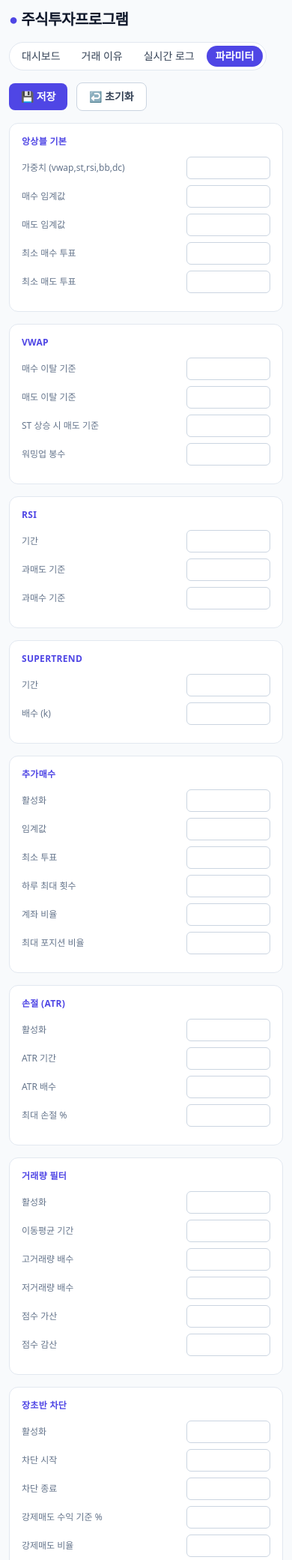
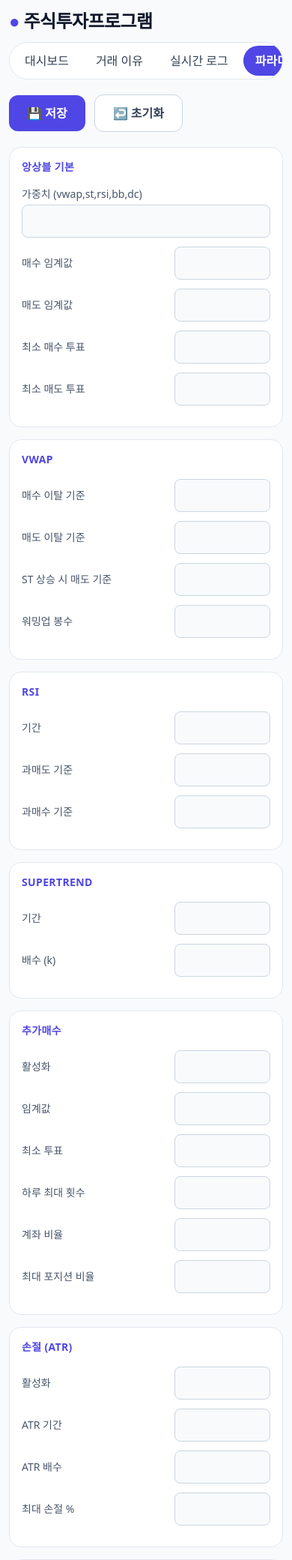
Before and after one commit to inwhan987/-, a FastAPI app: page /params in a window 390 px wide. Shown: the top 2081 px of the page at 75% size. Run offline with FastAPI, Linux system fonts and the light colour scheme; data that the repository does not hold is empty; some libraries are stand-ins or nearby versions.

Commit message:
feat: 파라미터 페이지 모바일 최적화 (폰트 확대, 터치 영역, 반응형)
Co-Authored-By: Claude Sonnet 4.6 <noreply@anthropic.com>

```diff
--- a/stock_bot/web/templates/params.html
+++ b/stock_bot/web/templates/params.html
@@ -2,70 +2,74 @@
 <html lang="ko">
 <head>
 <meta charset="UTF-8">
-<meta name="viewport" content="width=device-width, initial-scale=1">
+<meta name="viewport" content="width=device-width, initial-scale=1, maximum-scale=1">
 <title>파라미터 — 주식투자프로그램</title>
 <script src="https://cdn.tailwindcss.com"></script>
 <style>
-  input.changed { outline: 2px solid #f59e0b; }
-  #bt-output { font-family: 'Consolas', 'D2Coding', monospace; white-space: pre; }
+  input.changed { outline: 2px solid #f59e0b; background: #fffbeb; }
+  #bt-output { font-family: 'Consolas', 'D2Coding', monospace; white-space: pre; overflow-x: auto; }
+  /* 모바일 탭 스크롤 */
+  nav { overflow-x: auto; -webkit-overflow-scrolling: touch; scrollbar-width: none; }
+  nav::-webkit-scrollbar { display: none; }
+  /* 터치 타겟 최소 44px */
+  input[data-key], select { min-height: 44px; font-size: 16px !important; }
+  button { min-height: 44px; }
 </style>
 </head>
-<body class="bg-slate-50 text-slate-900 antialiased">
-<div class="max-w-6xl mx-auto p-3 sm:p-6 space-y-4">
+<body class="bg-slate-50 text-slate-900 antialiased text-base">
+<div class="max-w-6xl mx-auto p-3 sm:p-6 space-y-5">
 
   <!-- 헤더 / 네비 -->
-  <header class="flex flex-col sm:flex-row sm:items-center sm:justify-between gap-3">
-    <div class="flex items-center gap-4 flex-wrap">
-      <h1 class="text-xl sm:text-2xl font-extrabold tracking-tight">
-        <span class="text-indigo-600">●</span> 주식투자프로그램
-      </h1>
-      <nav class="text-sm flex items-center gap-1 bg-white rounded-full px-1 py-1 border border-slate-200">
-        <a href="/" class="px-3 py-1 rounded-full text-slate-700 hover:bg-slate-100">대시보드</a>
-        <a href="/reasons" class="px-3 py-1 rounded-full text-slate-700 hover:bg-slate-100">거래 이유</a>
-        <a href="/logs" class="px-3 py-1 rounded-full text-slate-700 hover:bg-slate-100">실시간 로그</a>
-        <a href="/params" class="px-3 py-1 rounded-full font-semibold bg-indigo-600 text-white">파라미터</a>
-      </nav>
-    </div>
+  <header class="flex flex-col gap-3">
+    <h1 class="text-2xl sm:text-3xl font-extrabold tracking-tight">
+      <span class="text-indigo-600">●</span> 주식투자프로그램
+    </h1>
+    <nav class="flex items-center gap-1 bg-white rounded-full px-1 py-1 border border-slate-200 w-fit max-w-full">
+      <a href="/" class="px-4 py-2 rounded-full text-slate-700 hover:bg-slate-100 font-medium whitespace-nowrap">대시보드</a>
+      <a href="/reasons" class="px-4 py-2 rounded-full text-slate-700 hover:bg-slate-100 font-medium whitespace-nowrap">거래 이유</a>
+      <a href="/logs" class="px-4 py-2 rounded-full text-slate-700 hover:bg-slate-100 font-medium whitespace-nowrap">실시간 로그</a>
+      <a href="/params" class="px-4 py-2 rounded-full font-bold bg-indigo-600 text-white whitespace-nowrap">파라미터</a>
+    </nav>
   </header>
 
   <!-- 액션 버튼 -->
   <div class="flex items-center gap-3 flex-wrap">
     <button id="btn-save"
-      class="px-4 py-2 bg-indigo-600 text-white text-sm font-semibold rounded-lg hover:bg-indigo-700 transition">
+      class="px-6 py-3 bg-indigo-600 text-white text-base font-bold rounded-xl hover:bg-indigo-700 active:scale-95 transition shadow-sm">
       💾 저장
     </button>
     <button id="btn-reset"
-      class="px-4 py-2 bg-white border border-slate-300 text-slate-700 text-sm font-semibold rounded-lg hover:bg-slate-100 transition">
+      class="px-6 py-3 bg-white border border-slate-300 text-slate-700 text-base font-semibold rounded-xl hover:bg-slate-100 active:scale-95 transition">
       ↩ 초기화
     </button>
-    <span id="save-msg" class="text-sm text-green-600 font-medium hidden">✓ 저장됐습니다</span>
-    <span id="save-err" class="text-sm text-red-500 font-medium hidden"></span>
+    <span id="save-msg" class="text-base text-green-600 font-semibold hidden">✓ 저장됐습니다</span>
+    <span id="save-err" class="text-base text-red-500 font-semibold hidden"></span>
   </div>
 
   <!-- 파라미터 그리드 -->
   <div id="param-grid" class="grid grid-cols-1 sm:grid-cols-2 lg:grid-cols-3 gap-4"></div>
 
   <!-- 백테스트 -->
-  <div class="bg-white border border-slate-200 rounded-xl p-5 space-y-4">
-    <h2 class="text-sm font-bold text-indigo-600 uppercase tracking-wide">🔬 백테스트</h2>
-    <div class="flex flex-wrap gap-3 items-center">
+  <div class="bg-white border border-slate-200 rounded-2xl p-5 space-y-4">
+    <h2 class="text-base font-bold text-indigo-600 uppercase tracking-wide">🔬 백테스트</h2>
+    <div class="flex flex-col sm:flex-row flex-wrap gap-3">
       <input id="bt-symbol" value="005930.KS"
-        class="border border-slate-300 rounded-lg px-3 py-2 text-sm w-72 focus:outline-none focus:ring-2 focus:ring-indigo-400"
-        placeholder="종목코드 (쉼표로 여러개 가능, 예: 005930.KS,000660.KS)">
+        class="border border-slate-300 rounded-xl px-4 py-3 text-base flex-1 min-w-0 focus:outline-none focus:ring-2 focus:ring-indigo-400"
+        placeholder="종목명 또는 코드 (쉼표로 여러개: 삼성전자,하이닉스)">
       <select id="bt-period"
-        class="border border-slate-300 rounded-lg px-3 py-2 text-sm focus:outline-none focus:ring-2 focus:ring-indigo-400">
+        class="border border-slate-300 rounded-xl px-4 py-3 text-base focus:outline-none focus:ring-2 focus:ring-indigo-400 bg-white">
         <option value="30d">30일</option>
         <option value="60d" selected>60일</option>
         <option value="90d">90일</option>
       </select>
       <button id="btn-bt"
-        class="px-4 py-2 bg-emerald-600 text-white text-sm font-semibold rounded-lg hover:bg-emerald-700 transition">
+        class="px-6 py-3 bg-emerald-600 text-white text-base font-bold rounded-xl hover:bg-emerald-700 active:scale-95 transition whitespace-nowrap">
         ▶ 실행
       </button>
-      <span id="bt-spinner" class="text-sm text-slate-500 hidden">⏳ 실행 중...</span>
     </div>
+    <span id="bt-spinner" class="text-base text-slate-500 hidden">⏳ 실행 중... (최대 5분)</span>
     <pre id="bt-output"
-      class="hidden bg-slate-900 text-emerald-300 rounded-lg p-4 text-xs overflow-x-auto min-h-12"></pre>
+      class="hidden bg-slate-900 text-emerald-300 rounded-xl p-4 text-sm overflow-x-auto"></pre>
   </div>
 
 </div>
@@ -73,7 +77,7 @@
 <script>
 const GROUPS = [
   { title: "앙상블 기본", params: [
-    { key: "ENSEMBLE_WEIGHTS",        label: "가중치 (vwap,st,rsi,bb,dc)", type: "text" },
+    { key: "ENSEMBLE_WEIGHTS",        label: "가중치 (vwap,st,rsi,bb,dc)", type: "text", wide: true },
     { key: "ENSEMBLE_BUY_THRESHOLD",  label: "매수 임계값",    step: "0.01" },
     { key: "ENSEMBLE_SELL_THRESHOLD", label: "매도 임계값",    step: "0.01" },
     { key: "ENSEMBLE_MIN_BUY_VOTES",  label: "최소 매수 투표", step: "1" },
@@ -117,11 +121,11 @@ const GROUPS = [
     { key: "ENSEMBLE_VOLUME_SCORE_PENALTY",  label: "점수 감산",     step: "0.01" },
   ]},
   { title: "장초반 차단", params: [
-    { key: "ENTRY_BLOCK_ENABLED",                label: "활성화",             type: "text" },
-    { key: "ENTRY_BLOCK_START",                  label: "차단 시작",          type: "text" },
-    { key: "ENTRY_BLOCK_END",                    label: "차단 종료",          type: "text" },
-    { key: "ENTRY_BLOCK_MIN_PROFIT_TO_SELL_PCT", label: "강제매도 수익 기준 %",step: "0.1" },
-    { key: "ENTRY_BLOCK_FORCE_SELL_FRACTION",    label: "강제매도 비율",      step: "0.1" },
+    { key: "ENTRY_BLOCK_ENABLED",                label: "활성화",              type: "text" },
+    { key: "ENTRY_BLOCK_START",                  label: "차단 시작",           type: "text" },
+    { key: "ENTRY_BLOCK_END",                    label: "차단 종료",           type: "text" },
+    { key: "ENTRY_BLOCK_MIN_PROFIT_TO_SELL_PCT", label: "강제매도 수익 기준 %", step: "0.1" },
+    { key: "ENTRY_BLOCK_FORCE_SELL_FRACTION",    label: "강제매도 비율",       step: "0.1" },
   ]},
   { title: "포지션 사이징", params: [
     { key: "POSITION_SIZING",   label: "방식",      type: "text" },
@@ -129,7 +133,6 @@ const GROUPS = [
   ]},
 ];
 
-const ALL_KEYS = new Set(GROUPS.flatMap(g => g.params.map(p => p.key)));
 let original = {};
 
 async function loadParams() {
@@ -143,19 +146,20 @@ function renderGroups() {
   grid.innerHTML = '';
   GROUPS.forEach(g => {
     const card = document.createElement('div');
-    card.className = 'bg-white border border-slate-200 rounded-xl p-4';
-    let html = `<h2 class="text-xs font-bold text-indigo-600 uppercase tracking-wide mb-3">${g.title}</h2>`;
+    card.className = 'bg-white border border-slate-200 rounded-2xl p-4 sm:p-5';
+    let html = `<h2 class="text-sm font-bold text-indigo-600 uppercase tracking-wide mb-4">${g.title}</h2>`;
     g.params.forEach(p => {
       const val = original[p.key] ?? '';
       const isNum = !p.type;
+      const wide = p.wide;
       html += `
-        <div class="flex items-center justify-between gap-2 mb-2">
-          <label class="text-xs text-slate-500 flex-1" title="${p.key}">${p.label}</label>
+        <div class="flex ${wide ? 'flex-col gap-1' : 'items-center justify-between gap-3'} mb-3">
+          <label class="text-sm font-medium text-slate-600 ${wide ? '' : 'flex-1'}" title="${p.key}">${p.label}</label>
           <input id="${p.key}" data-key="${p.key}"
             type="${isNum ? 'number' : 'text'}"
             ${p.step ? `step="${p.step}"` : ''}
             value="${val}"
-            class="w-28 border border-slate-300 rounded-md px-2 py-1 text-sm text-right focus:outline-none focus:ring-2 focus:ring-indigo-400 transition">
+            class="${wide ? 'w-full' : 'w-32'} border border-slate-300 rounded-lg px-3 py-2 text-base ${wide ? 'text-left' : 'text-right'} focus:outline-none focus:ring-2 focus:ring-indigo-400 transition bg-slate-50">
         </div>`;
     });
     card.innerHTML = html;
@@ -211,6 +215,7 @@ document.getElementById('btn-bt').addEventListener('click', async () => {
   out.classList.add('hidden');
   spinner.classList.remove('hidden');
   btn.disabled = true;
+  btn.textContent = '⏳ 실행 중...';
   try {
     const res = await fetch('/api/backtest', {
       method: 'POST',
@@ -223,6 +228,7 @@ document.getElementById('btn-bt').addEventListener('click', async () => {
   } finally {
     spinner.classList.add('hidden');
     btn.disabled = false;
+    btn.textContent = '▶ 실행';
   }
 });
 
```
